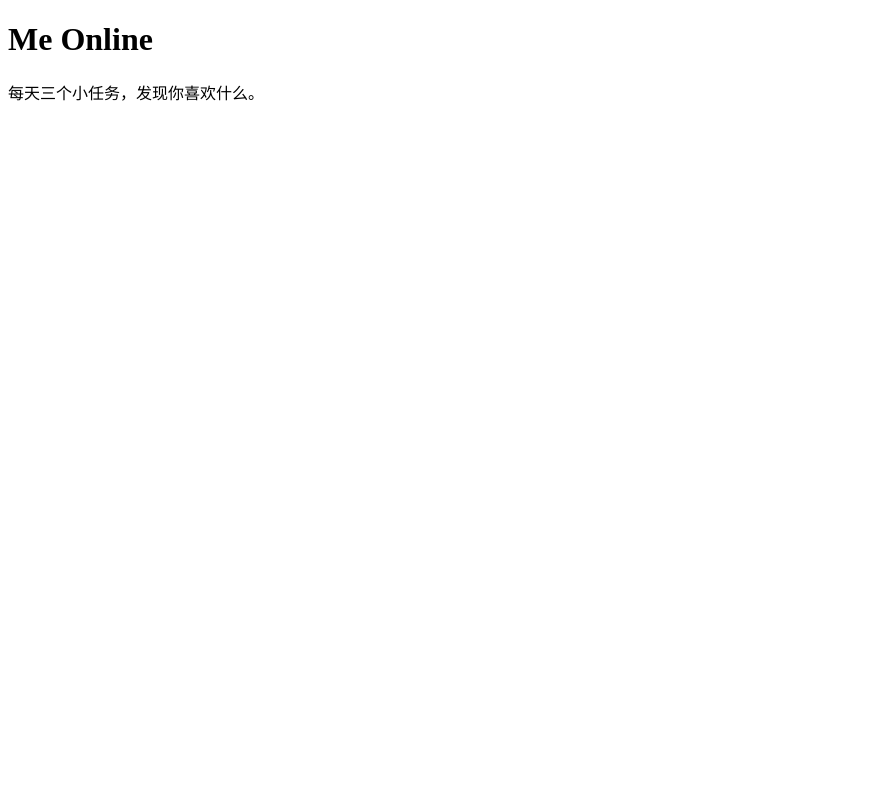
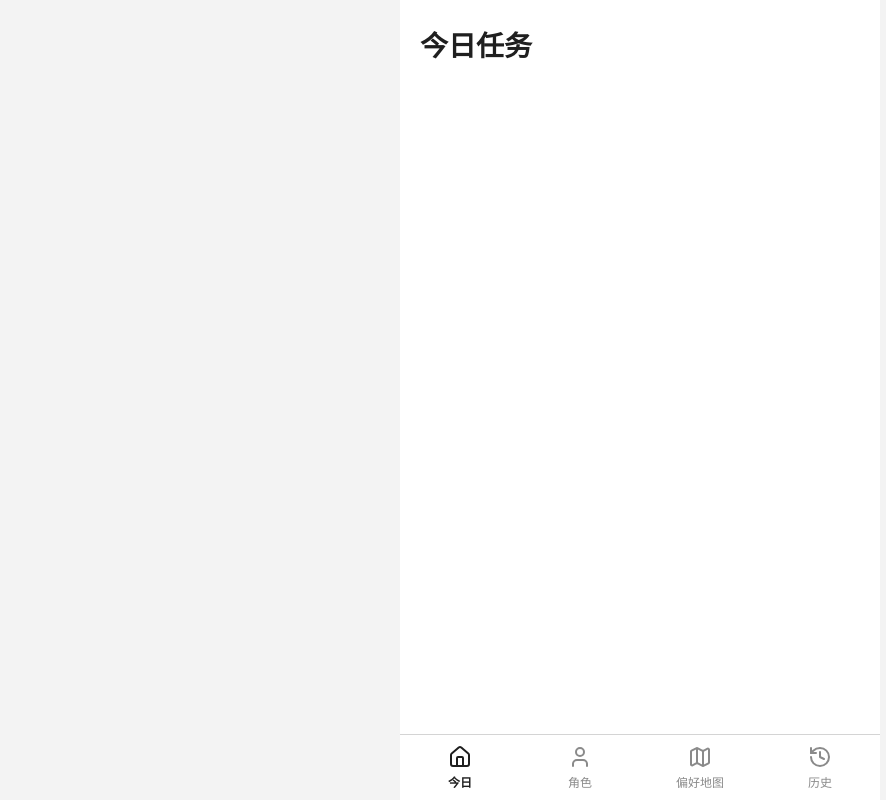
Before and after one commit to Tara-Y-ops/Me-online, a React (Vite) app in the folder frontend/: page / in a window 1280 px wide. Shown: the whole page, without its empty margins (0-886 px from the left). Built offline with nearby package versions, Linux system fonts and the light colour scheme.

Commit message:
feat: add app shell with bottom navigation, shared text file, and base styles

```diff
--- a/frontend/index.html
+++ b/frontend/index.html
@@ -2,8 +2,9 @@
 <html lang="zh-CN">
   <head>
     <meta charset="UTF-8" />
-    <!-- Testers open the app in a phone browser, so scale to the device width. -->
-    <meta name="viewport" content="width=device-width, initial-scale=1.0" />
+    <!-- Testers open the app in a phone browser, so scale to the device width.
+         viewport-fit=cover lets the CSS keep the nav bar clear of the iPhone home bar. -->
+    <meta name="viewport" content="width=device-width, initial-scale=1.0, viewport-fit=cover" />
     <title>Me Online</title>
   </head>
   <body>
--- a/frontend/package.json
+++ b/frontend/package.json
@@ -10,6 +10,7 @@
     "test": "vitest run"
   },
   "dependencies": {
+    "lucide-react": "0.460.0",
     "react": "18.3.1",
     "react-dom": "18.3.1"
   },
--- a/frontend/src/App.tsx
+++ b/frontend/src/App.tsx
@@ -1,13 +1,21 @@
-// Root component. For now it only shows a placeholder so we can confirm
-// the toolchain works. Screens and routing will be added in later steps.
-// The Chinese text is hard-coded only until the i18n step moves it into
-// translation files (PRD FR-8.2).
+// Root component: the app shell with the bottom navigation bar.
+// Each tab only shows its title for now; the real pages come in later PRs.
+// Navigation is plain React state (no router library) to keep it simple.
+import { useState } from 'react';
+import { BottomNav, type Tab } from './components/BottomNav';
+import { TEXT } from './text';
+
 function App() {
+  // The app opens on the Today board (docs/user-flows.md).
+  const [tab, setTab] = useState<Tab>('today');
+
   return (
-    <main>
-      <h1>Me Online</h1>
-      <p>每天三个小任务，发现你喜欢什么。</p>
-    </main>
+    <div className="app">
+      <main className="screen">
+        <h1 className="screen-title">{TEXT.screenTitles[tab]}</h1>
+      </main>
+      <BottomNav current={tab} onChange={setTab} />
+    </div>
   );
 }
 
--- /dev/null
+++ b/frontend/src/components/BottomNav.tsx
@@ -0,0 +1,38 @@
+// Bottom navigation bar linking the four main pages (see docs/user-flows.md).
+
+import { History, House, Map as MapIcon, User } from 'lucide-react';
+import { TEXT } from '../text';
+
+export type Tab = 'today' | 'character' | 'map' | 'history';
+
+// Tabs in display order, each with its icon.
+const TABS = [
+  { id: 'today', icon: House },
+  { id: 'character', icon: User },
+  { id: 'map', icon: MapIcon },
+  { id: 'history', icon: History },
+] as const;
+
+interface BottomNavProps {
+  current: Tab;
+  onChange: (tab: Tab) => void;
+}
+
+export function BottomNav({ current, onChange }: BottomNavProps) {
+  return (
+    <nav className="bottom-nav">
+      {TABS.map(({ id, icon: Icon }) => (
+        <button
+          key={id}
+          type="button"
+          className="bottom-nav-item"
+          aria-current={id === current ? 'page' : undefined}
+          onClick={() => onChange(id)}
+        >
+          <Icon size={24} aria-hidden="true" />
+          <span>{TEXT.tabs[id]}</span>
+        </button>
+      ))}
+    </nav>
+  );
+}
--- a/frontend/src/main.tsx
+++ b/frontend/src/main.tsx
@@ -2,6 +2,7 @@
 import { StrictMode } from 'react';
 import { createRoot } from 'react-dom/client';
 import App from './App';
+import './styles.css';
 
 const rootElement = document.getElementById('root');
 if (!rootElement) {
--- /dev/null
+++ b/frontend/src/styles.css
@@ -0,0 +1,78 @@
+/* Global styles. Colors follow the grayscale Sprint 1 wireframes. */
+
+:root {
+  --color-text: #1f1f1f;
+  --color-muted: #8a8a8a;
+  --color-border: #d4d4d4;
+  --color-surface: #ffffff;
+  --color-background: #f3f3f3;
+  --color-primary: #333333;
+
+  font-family: -apple-system, BlinkMacSystemFont, 'PingFang SC', 'Hiragino Sans GB',
+    'Microsoft YaHei', sans-serif;
+  color: var(--color-text);
+  background: var(--color-background);
+}
+
+* {
+  box-sizing: border-box;
+}
+
+body {
+  margin: 0;
+}
+
+button {
+  font: inherit;
+  color: inherit;
+}
+
+/* App column: full width on phones, a centered phone-width column on larger screens. */
+.app {
+  display: flex;
+  flex-direction: column;
+  max-width: 480px;
+  min-height: 100dvh;
+  margin: 0 auto;
+  background: var(--color-surface);
+}
+
+/* Scrollable page area above the navigation bar. */
+.screen {
+  flex: 1;
+  padding: 16px 20px;
+}
+
+.screen-title {
+  margin: 8px 0 16px;
+  font-size: 28px;
+}
+
+/* Stays at the bottom of the screen; the padding clears the iPhone home bar. */
+.bottom-nav {
+  position: sticky;
+  bottom: 0;
+  display: flex;
+  border-top: 1px solid var(--color-border);
+  background: var(--color-surface);
+  padding-bottom: env(safe-area-inset-bottom);
+}
+
+.bottom-nav-item {
+  flex: 1;
+  display: flex;
+  flex-direction: column;
+  align-items: center;
+  gap: 4px;
+  padding: 10px 0;
+  border: none;
+  background: none;
+  font-size: 12px;
+  color: var(--color-muted);
+  cursor: pointer;
+}
+
+.bottom-nav-item[aria-current='page'] {
+  color: var(--color-text);
+  font-weight: 600;
+}
--- /dev/null
+++ b/frontend/src/text.ts
@@ -0,0 +1,20 @@
+// All interface text in one place. Sprint 1 is Chinese only; keeping the
+// text here means adding English later only touches this file (PRD FR-8).
+// Wording follows the Sprint 1 wireframes.
+
+export const TEXT = {
+  // Labels in the bottom navigation bar.
+  tabs: {
+    today: '今日',
+    character: '角色',
+    map: '偏好地图',
+    history: '历史',
+  },
+  // Page titles at the top of each tab.
+  screenTitles: {
+    today: '今日任务',
+    character: '角色',
+    map: '偏好地图',
+    history: '历史',
+  },
+} as const;
```
Also changed, not shown: 1 other file (tests, documents, lock files or other folders).
